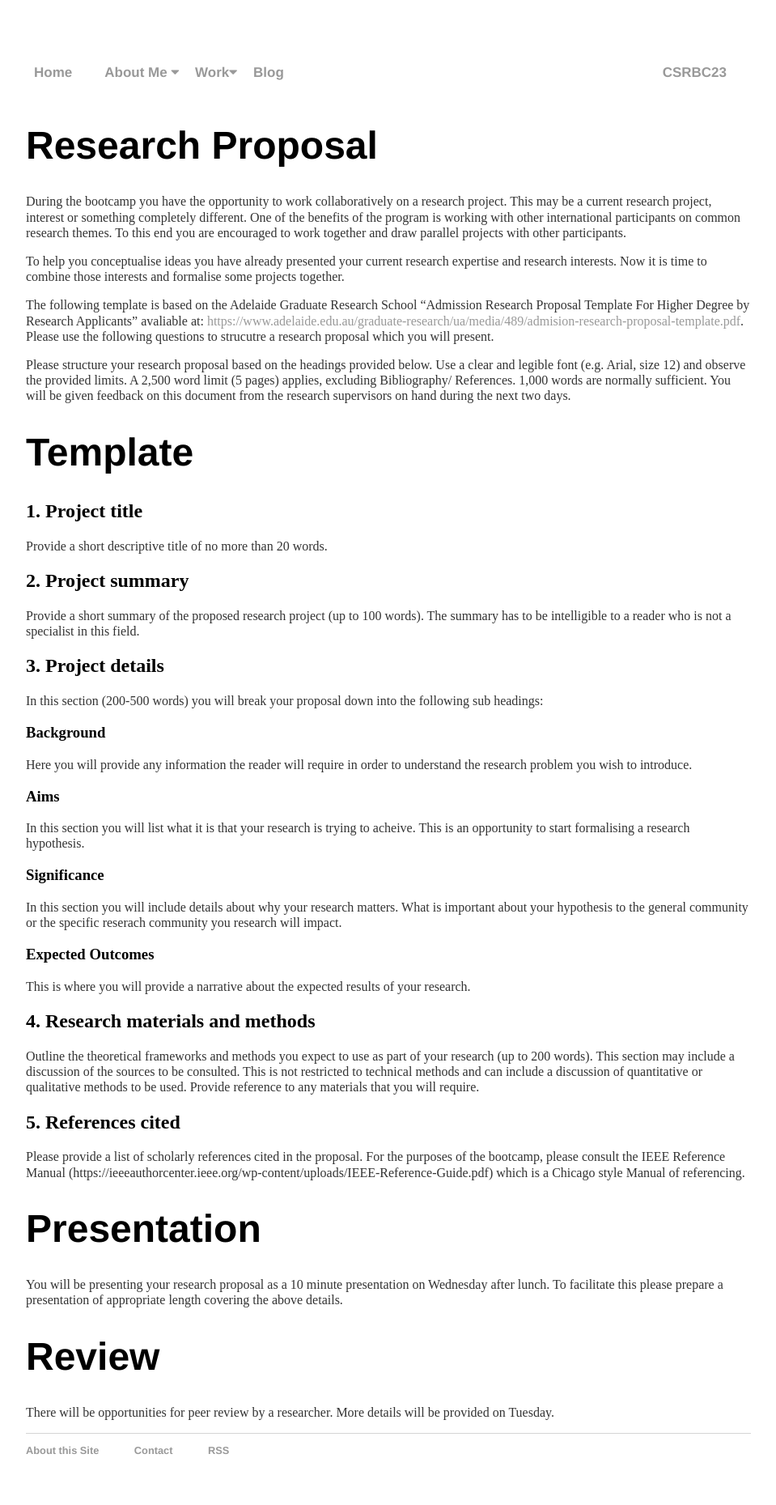
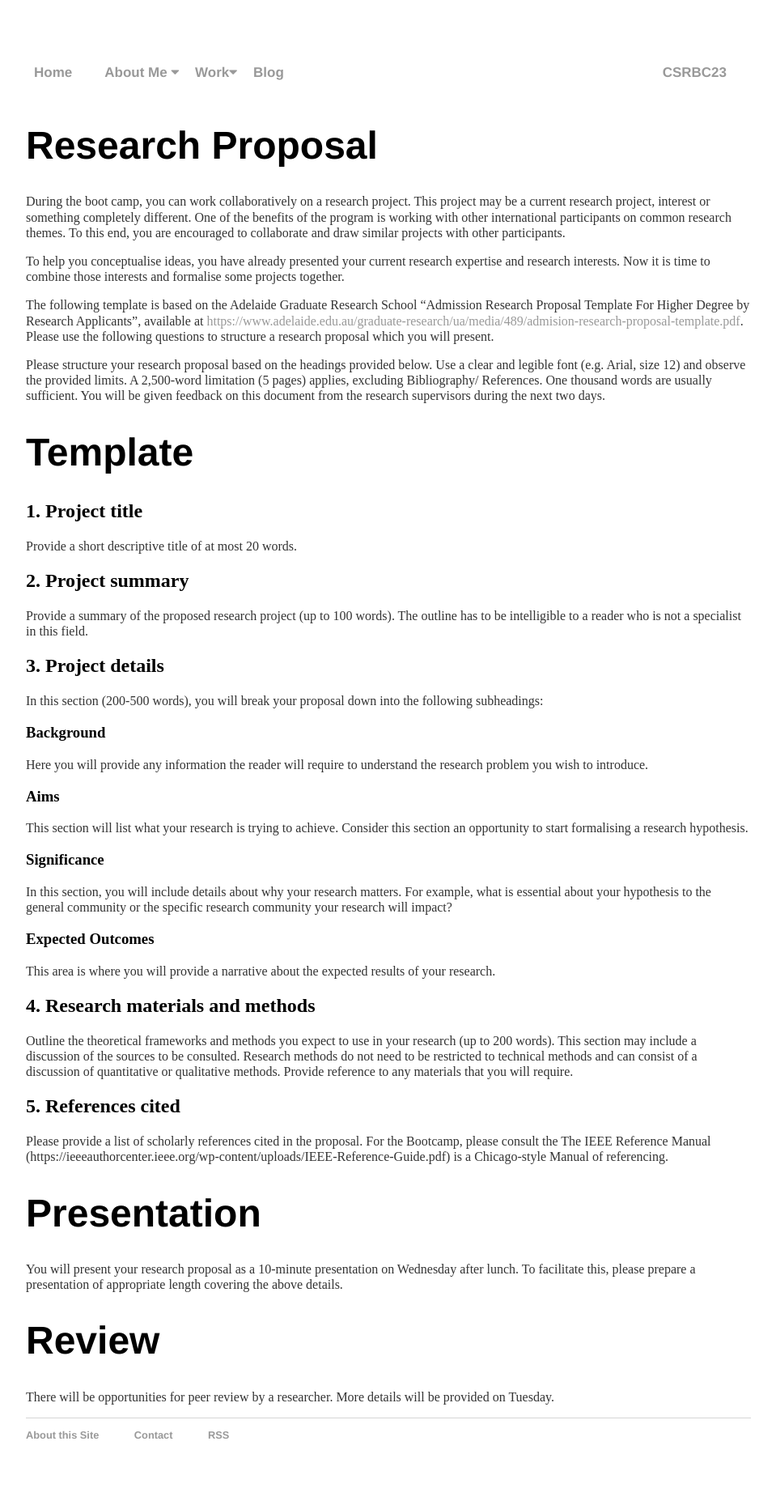
Before and after one commit to rhematt/rhematt.github.io, a Jekyll site: the page built from CSRBC23/ResearchProposal.md, in a window 1280 px wide. Shown: the whole page at 81% size, without its empty margins (160-1119 px from the left). Built offline with Jekyll 4.4.1, drawn with Linux system fonts in a browser that asks for light colours.

Commit message:
Update ResearchProposal.md

```diff
--- a/CSRBC23/ResearchProposal.md
+++ b/CSRBC23/ResearchProposal.md
@@ -1,52 +1,52 @@
 ---
 layout: default
 title: CSRBC23
-permalink: /CSRBC23/ResearchProposal
+permalink: /CSRBC23/researchproposal
 ---
 <h1> Research Proposal </h1>
 
-During the bootcamp you have the opportunity to work collaboratively on a research project. This may be a current research project, interest or something completely different. One of the benefits of the program is working with other international participants on common research themes. To this end you are encouraged to work together and draw parallel projects with other participants.
+During the boot camp, you can work collaboratively on a research project. This project may be a current research project, interest or something completely different. One of the benefits of the program is working with other international participants on common research themes. To this end, you are encouraged to collaborate and draw similar projects with other participants.
 
-To help you conceptualise ideas you have already presented your current research expertise and research interests. Now it is time to combine those interests and formalise some projects together.
+To help you conceptualise ideas, you have already presented your current research expertise and research interests. Now it is time to combine those interests and formalise some projects together.
 
-The following template is based on the Adelaide Graduate Research School "Admission Research Proposal Template For Higher Degree by Research Applicants" avaliable at: [https://www.adelaide.edu.au/graduate-research/ua/media/489/admision-research-proposal-template.pdf](https://www.adelaide.edu.au/graduate-research/ua/media/489/admision-research-proposal-template.pdf). Please use the following questions to strucutre a research proposal which you will present.
+The following template is based on the Adelaide Graduate Research School "Admission Research Proposal Template For Higher Degree by Research Applicants", available at [https://www.adelaide.edu.au/graduate-research/ua/media/489/admision-research-proposal-template.pdf](https://www.adelaide.edu.au/graduate-research/ua/media/489/admision-research-proposal-template.pdf). Please use the following questions to structure a research proposal which you will present.
 
-Please structure your research proposal based on the headings provided below. Use a clear and legible font (e.g. Arial, size 12) and observe the provided limits. A 2,500 word limit (5 pages) applies, excluding Bibliography/ References. 1,000 words are normally sufficient. You will be given feedback on this document from the research supervisors on hand during the next two days.
+Please structure your research proposal based on the headings provided below. Use a clear and legible font (e.g. Arial, size 12) and observe the provided limits. A 2,500-word limitation (5 pages) applies, excluding Bibliography/ References. One thousand words are usually sufficient. You will be given feedback on this document from the research supervisors during the next two days.
 
 <h1> Template </h1>
 
 <h2> 1. Project title </h2>
-Provide a short descriptive title of no more than 20 words.
+Provide a short descriptive title of at most 20 words.
 
 <h2> 2. Project summary </h2>
-Provide a short summary of the proposed research project (up to 100 words). The summary has to be intelligible to a reader who is not a specialist in this field.
+Provide a summary of the proposed research project (up to 100 words). The outline has to be intelligible to a reader who is not a specialist in this field.
 
 <h2> 3. Project details </h2>
 
-In this section (200-500 words) you will break your proposal down into the following sub headings:
+In this section (200-500 words), you will break your proposal down into the following subheadings:
 
    <h3> Background </h3>
-  Here you will provide any information the reader will require in order to understand the research problem you wish to introduce.
+  Here you will provide any information the reader will require to understand the research problem you wish to introduce.
 
    <h3> Aims </h3>
-  In this section you will list what it is that your research is trying to acheive. This is an opportunity to start formalising a research hypothesis.
+  This section will list what your research is trying to achieve. Consider this section an opportunity to start formalising a research hypothesis.
 
   <h3> Significance </h3>
-  In this section you will include details about why your research matters. What is important about your hypothesis to the general community or the specific reserach community you research will impact.
+  In this section, you will include details about why your research matters. For example, what is essential about your hypothesis to the general community or the specific research community your research will impact?
 
   <h3> Expected Outcomes </h3>
-  This is where you will provide a narrative about the expected results of your research.
+  This area is where you will provide a narrative about the expected results of your research.
 
 <h2> 4. Research materials and methods </h2>
-Outline the theoretical frameworks and methods you expect to use as part of your research (up to 200 words). This section may include a discussion of the sources to be consulted. This is not restricted to technical methods and can include a discussion of quantitative or qualitative methods to be used. Provide reference to any materials that you will require.
+Outline the theoretical frameworks and methods you expect to use in your research (up to 200 words). This section may include a discussion of the sources to be consulted. Research methods do not need to be restricted to technical methods and can consist of a discussion of quantitative or qualitative methods. Provide reference to any materials that you will require.
 
 <h2> 5. References cited </h2>
-Please provide a list of scholarly references cited in the proposal. For the purposes of the bootcamp, please consult the
-IEEE Reference Manual (https://ieeeauthorcenter.ieee.org/wp-content/uploads/IEEE-Reference-Guide.pdf) which is a Chicago style Manual of referencing.
+Please provide a list of scholarly references cited in the proposal. For the Bootcamp, please consult the
+The IEEE Reference Manual (https://ieeeauthorcenter.ieee.org/wp-content/uploads/IEEE-Reference-Guide.pdf) is a Chicago-style Manual of referencing.
 
 <h1> Presentation </h1>
 
-You will be presenting your research proposal as a 10 minute presentation on Wednesday after lunch. To facilitate this please prepare a presentation of appropriate length covering the above details.
+You will present your research proposal as a 10-minute presentation on Wednesday after lunch. To facilitate this, please prepare a presentation of appropriate length covering the above details.
 
 <h1> Review </h1>
 
```
